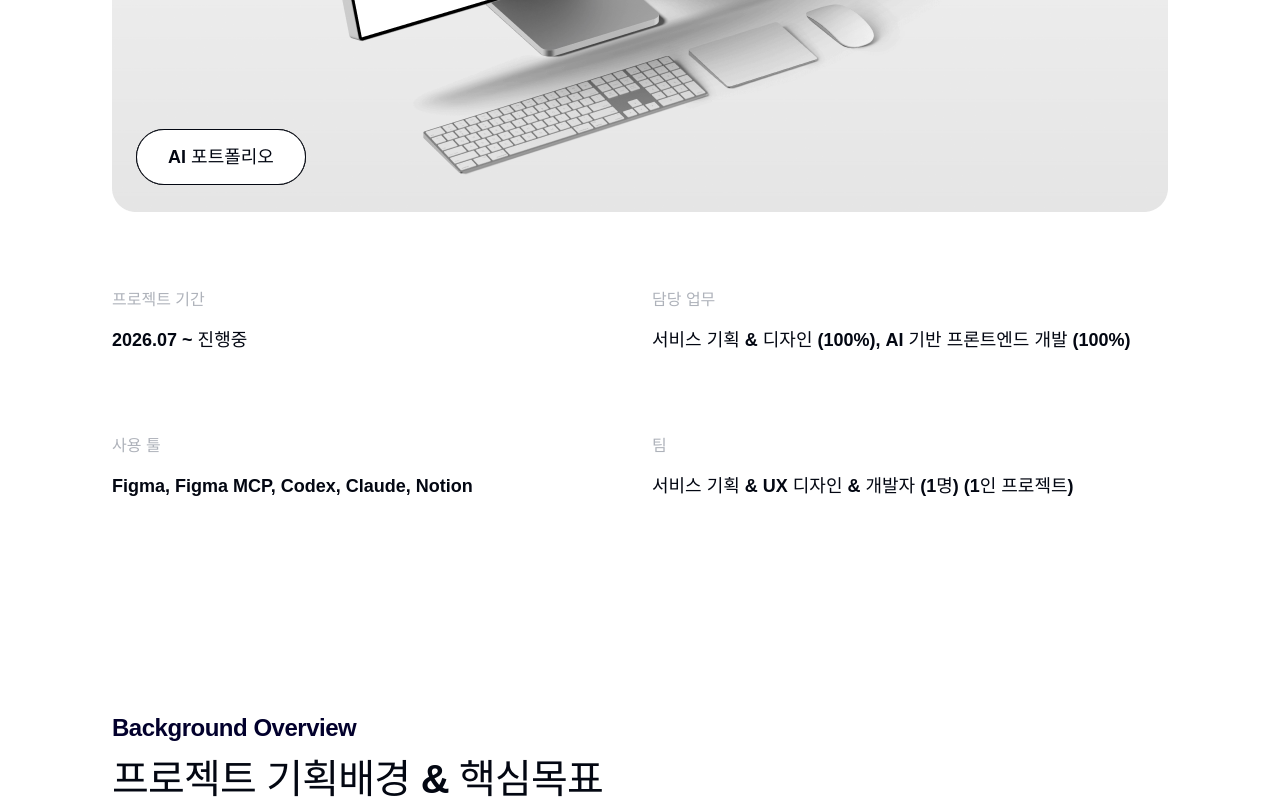
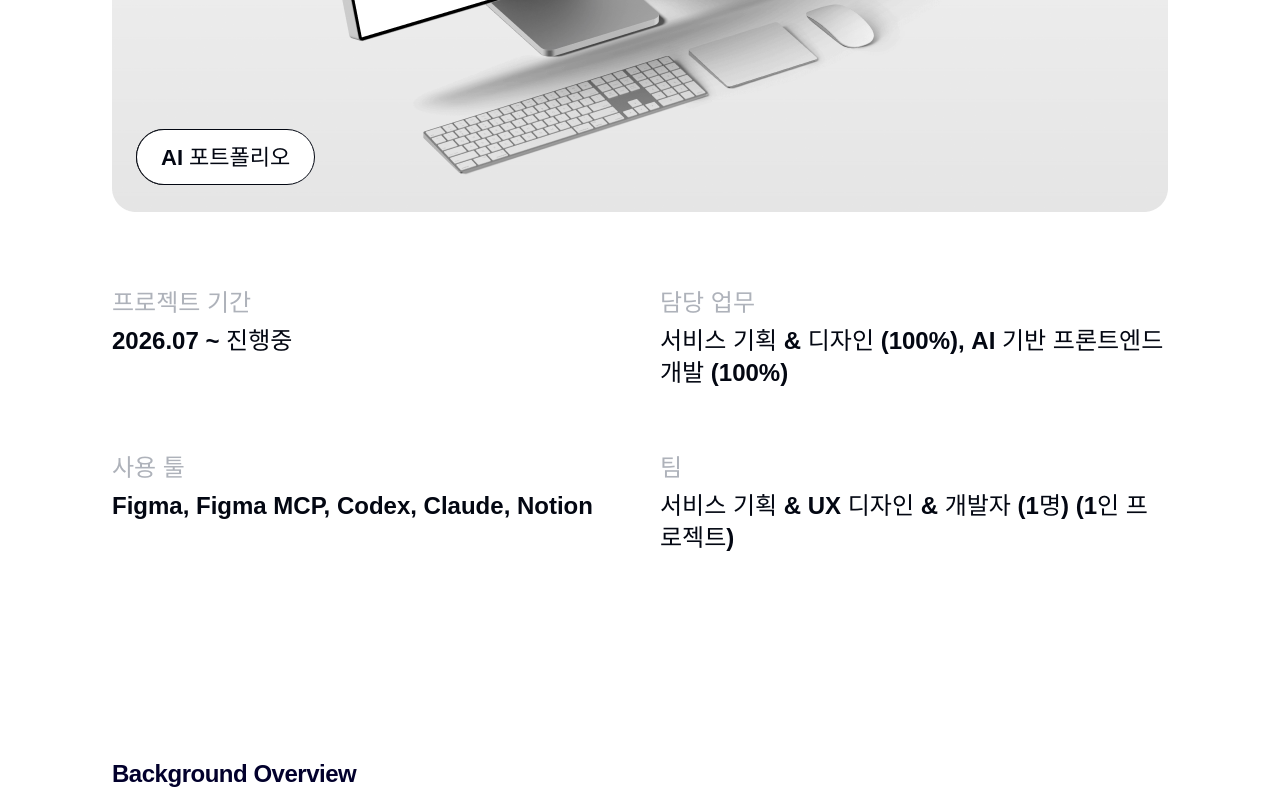
Before and after one commit to rlatjdgh9612/axion-portfolio, a Next.js app: page /projects/detail/axion in a window 1280 px wide. Shown: the part 1040-1840 px from the top of the page. Built offline with nearby package versions, Linux system fonts and the light colour scheme; a web font is replaced by a local one.

Commit message:
fix: align project meta, image label and IA table with Figma

```diff
--- a/app/globals.css
+++ b/app/globals.css
@@ -448,12 +448,12 @@ html[data-theme="dark"] body:has(.projects-index) .site-footer .button-secondary
 .detail-main-image { height: 640px; padding: 0; overflow: hidden; background: var(--surface); }
 .detail-main-image img { width: 100%; height: 100%; object-fit: cover; }
 .detail-main-image { position: relative; }
-.detail-image-label { position: absolute; left: 24px; bottom: 27px; display: inline-flex; align-items: center; justify-content: center; min-width: 170px; min-height: 56px; padding: 0 24px; border: 1px solid var(--line); border-radius: 999px; background: var(--bg); font-size: 18px; font-weight: 600; }
+.detail-image-label { position: absolute; left: 24px; bottom: 27px; display: inline-flex; align-items: center; justify-content: center; min-width: 170px; min-height: 56px; padding: 0 24px; border: 1px solid var(--line); border-radius: 999px; background: var(--bg); font-size: 22px; font-weight: 600; }
 .project-meta-section { min-height: 394px; padding: 76px 0; }
-.project-meta { width: min(calc(100% - 144px), 1056px); display: grid; grid-template-columns: repeat(2, 1fr); gap: 48px 24px; margin-inline: auto; }
-.project-meta div { min-height: 98px; display: flex; flex-direction: column; gap: 14px; padding-bottom: 24px; border-bottom: 1px solid var(--line); }
-.project-meta span { color: var(--muted); font-size: 16px; line-height: 24px; }
-.project-meta strong { font-size: 18px; line-height: 29px; font-weight: 600; }
+.project-meta { width: min(calc(100% - 144px), 1056px); display: grid; grid-template-columns: repeat(2, 1fr); gap: 40px; margin-inline: auto; }
+.project-meta div { min-height: 101px; display: flex; flex-direction: column; gap: 8px; padding-bottom: 24px; border-bottom: 1px solid var(--line); }
+.project-meta span { color: var(--muted); font-size: 24px; line-height: 29px; font-weight: 500; }
+.project-meta strong { font-size: 24px; line-height: 32px; font-weight: 600; }
 .project-case-study-root {
   --case-accent: var(--brand);
   --case-on-accent: #fff;
@@ -1826,11 +1826,11 @@ html[data-theme="dark"] body:has(.about-profile) .site-footer {
 .axion-case-study-root .axion-ia-wrap { margin-top: 56px; overflow: hidden; border-radius: 10px; }
 .axion-case-study-root .axion-ia { width: 100%; border-collapse: collapse; table-layout: fixed; background: var(--axion-card); }
 .axion-case-study-root .axion-ia th,
-.axion-case-study-root .axion-ia td { padding: 18px 20px; border: 0; text-align: left; vertical-align: middle; font-size: 14px; line-height: 22px; }
-.axion-case-study-root .axion-ia thead th { color: #fff; background: #02002c; font-weight: 700; }
-.axion-case-study-root .axion-ia thead th:nth-child(1) { width: 14%; }
-.axion-case-study-root .axion-ia thead th:nth-child(2) { width: 18%; }
-.axion-case-study-root .axion-ia tbody th { background: var(--axion-ia-group); font-weight: 700; }
+.axion-case-study-root .axion-ia td { padding: 16px 20px; border: 0; text-align: left; vertical-align: middle; font-size: 14px; line-height: 22px; }
+.axion-case-study-root .axion-ia thead th { padding: 10px 20px; color: #fff; background: #02002c; font-weight: 700; }
+.axion-case-study-root .axion-ia thead th:nth-child(1) { width: 13.26%; }
+.axion-case-study-root .axion-ia thead th:nth-child(2) { width: 17.05%; }
+.axion-case-study-root .axion-ia tbody th { background: var(--axion-ia-group); font-weight: 700; vertical-align: top; }
 .axion-case-study-root .axion-ia tbody td:last-child { color: var(--muted); }
 
 .axion-case-study-root .axion-screens .detail-subtitle { margin-top: 60px; }
@@ -1950,12 +1950,12 @@ body:has(.axion-case-study-root) .project-meta div {
 
 body:has(.axion-case-study-root) .project-meta span {
   color: #aeb2ba;
-  font-weight: 700;
+  font-weight: 500;
 }
 
 body:has(.axion-case-study-root) .project-meta strong {
   color: var(--text);
-  font-weight: 700;
+  font-weight: 600;
 }
 
 .axion-case-study-root .detail-subtitle,
```
